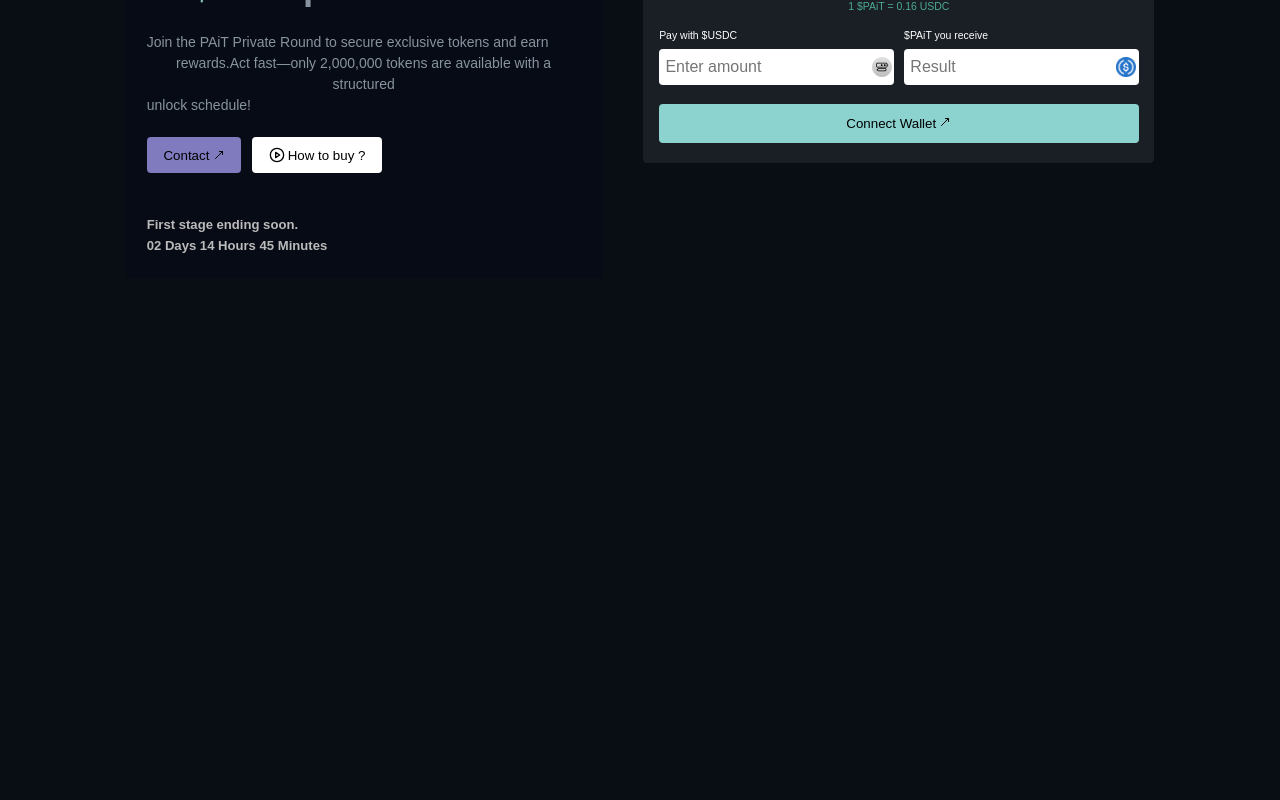
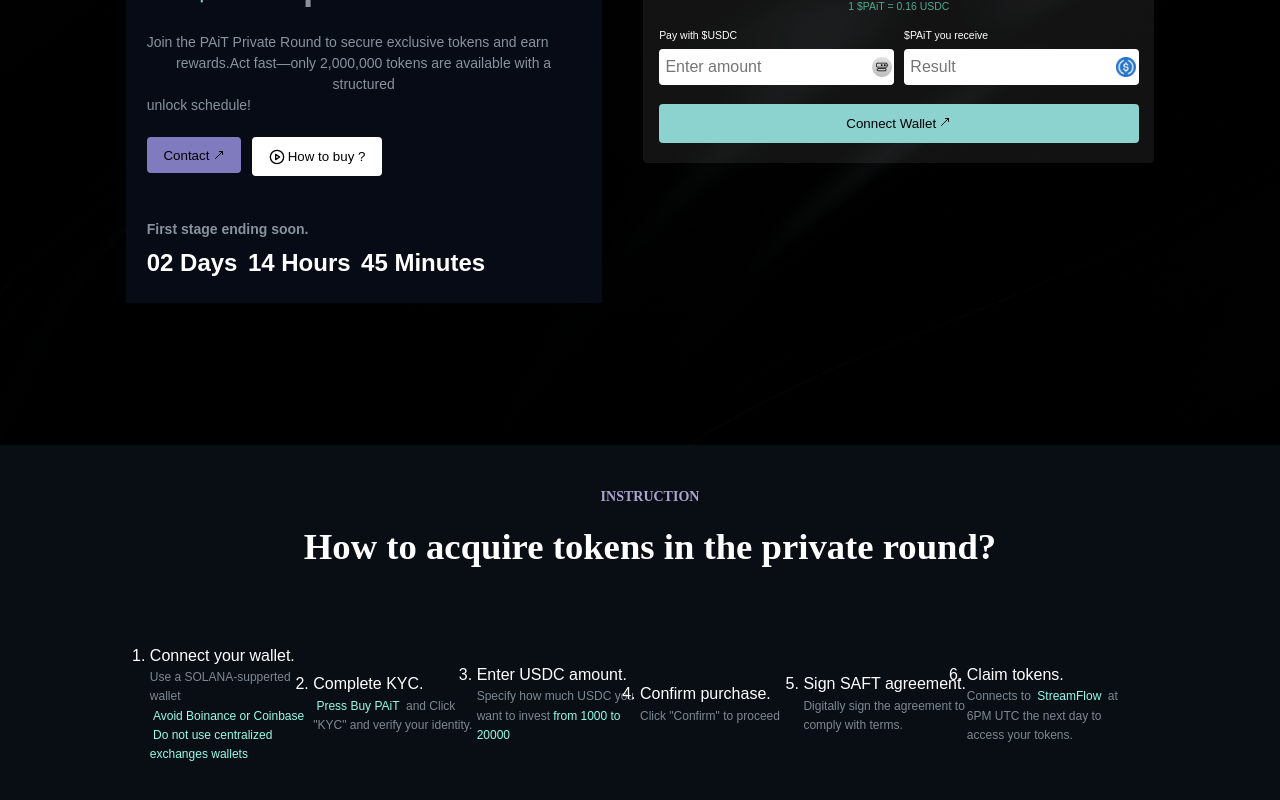
Before and after one commit to PAiT-trade/private-round, a Next.js app: page / in a window 1280 px wide. Shown: the part 342-1142 px from the top of the page. Before the commit the page ends 800 px from the top, so only its background shows below. Built offline with nearby package versions, Linux system fonts and the light colour scheme.

Commit message:
add how to buy assets

```diff
--- a/src/app/page.tsx
+++ b/src/app/page.tsx
@@ -1,7 +1,10 @@
 "use client";
 import { BuyCard } from "@/components/Cards/Buy";
 import PreSale from "@/components/Cards/PreSale";
+import HeadingWithBar from "@/components/HeadingWIthLeftBar";
+import { HowToBuy } from "@/components/HowToBuy";
 import { NavSection } from "@/components/navbar";
+import { SectionWrapper } from "@/styles/app-common-styled";
 import { AppState } from "@/types/app";
 import { useState } from "react";
 import styled from "styled-components";
@@ -15,13 +18,25 @@ export default function Home() {
     paitPrice: "0.16",
   });
   return (
+    <>
       <HeaderWrapper>
         <NavSection />
         <FlexContainer>
           <PreSale />
-        <BuyCard state={state} />
+          <BuyCard $state={state} />
         </FlexContainer>
       </HeaderWrapper>
+
+      {/* Instructions Section */}
+      <SectionWrapper>
+        <HeadingWithBar
+          $title="INSTRUCTION"
+          $color="#ADA5D1"
+          $subtitle="How to acquire tokens in the private round?"
+        />
+        <HowToBuy />
+      </SectionWrapper>
+    </>
   );
 }
 
@@ -30,7 +45,8 @@ const HeaderWrapper = styled.div`
   justify-content: space-between;
   align-items: center;
   color: white;
-  background-image: "/header-cover.png";
+  background: linear-gradient(to bottom, rgba(0, 0, 0, 0.3), rgba(0, 0, 0, 0.9)),
+    url("/header-cover.png");
   background-size: cover;
   background-repeat: no-repeat;
   padding: 1rem 12rem;
--- a/src/components/Cards/Buy.tsx
+++ b/src/components/Cards/Buy.tsx
@@ -5,10 +5,10 @@ import { AppState } from "@/types/app";
 import { ProgressBar } from "../PogressBar";
 import { MoveUpRightIcon } from "lucide-react";
 interface BuyCardProps {
-  state: AppState;
-  setPaits?: () => void;
+  $state: AppState;
+  $setPaits?: () => void;
 }
-export const BuyCard: React.FC<BuyCardProps> = ({ state }) => {
+export const BuyCard: React.FC<BuyCardProps> = ({ $state }) => {
   return (
     <Card>
       <Header>
@@ -31,7 +31,9 @@ export const BuyCard: React.FC<BuyCardProps> = ({ state }) => {
         </BuyCardHeaderAllocationHeader>
 
         <ProgressBar
-          progress={(state.allocation.remaining / state.allocation.total) * 100}
+          $progress={
+            ($state.allocation.remaining / $state.allocation.total) * 100
+          }
         />
 
         <BText color="#4daa90">1 $PAiT = {0.16} USDC</BText>
--- a/src/components/Cards/PreSale.tsx
+++ b/src/components/Cards/PreSale.tsx
@@ -4,6 +4,8 @@ import { CirclePlayIcon, MoveUpRightIcon } from "lucide-react";
 
 const Wrapper = styled.div`
   background-color: #070b15;
+  backdrop-filter: blur(60%);
+  -webkit-backdrop-filter: blur(60%);
   color: #fff;
   padding: 2rem;
   text-align: center;
@@ -42,7 +44,7 @@ const Title = styled.h1`
     }
   }
 `;
-const Subtitle = styled.p`
+const Subtitle = styled.h4`
   font-size: 1rem;
   margin: 1rem 0 2rem;
   line-height: 1.5;
@@ -55,9 +57,9 @@ const ButtonContainer = styled.div`
   gap: 1rem;
   margin-bottom: 2rem;
 `;
-const Button = styled.button<{ bgcolor?: string }>`
+const Button = styled.button<{ $bgcolor?: string }>`
   background-color: #8cd2cf;
-  background-color: ${(props) => (props.bgcolor ? props.bgcolor : "##8cd2cf")};
+  background-color: ${({ $bgcolor }) => ($bgcolor ? $bgcolor : "##8cd2cf")};
   display: flex;
   align-items: center;
   justify-content: center;
@@ -84,13 +86,22 @@ const Countdown = styled.div`
   font-weight: bold;
   margin-top: 2rem;
   display: flex;
+  gap: 0.3rem;
   flex-direction: column;
   align-items: flex-start;
   justify-content: flex-start;
-
   span {
-    font-size: 1.25rem;
-    color: #bbb;
+    color: #87939e;
+    font-size: 14px;
+  }
+  div {
+    display: flex;
+    gap: 1rem;
+    span {
+      font-size: 24px;
+      font-weight: bold;
+      color: #fff;
+    }
   }
 `;
 
@@ -117,14 +128,14 @@ const PreSale = () => {
         </Paragraph>
       </Subtitle>
       <ButtonContainer>
-        <Button bgcolor="#7F7BBE">
+        <Button $bgcolor="#7F7BBE">
           <ButtonWallet>
             <span>Contact</span>
             <MoveUpRightIcon size={12} />
           </ButtonWallet>
         </Button>
 
-        <Button bgcolor="#fff">
+        <Button style={{ height: "3.75rem" }} $bgcolor="#fff">
           <ButtonWallet>
             <CirclePlayIcon size={16} />
             <span>How to buy ?</span>
@@ -133,9 +144,11 @@ const PreSale = () => {
       </ButtonContainer>
       <Countdown>
         <span>First stage ending soon.</span>
-        <span>
-          02 Days <span>14 Hours</span> <span>45 Minutes</span>
-        </span>
+        <div>
+          <span>02 Days</span>
+          <span>14 Hours</span>
+          <span>45 Minutes</span>
+        </div>
       </Countdown>
     </Wrapper>
   );
--- /dev/null
+++ b/src/components/HeadingWIthLeftBar.tsx
@@ -0,0 +1,65 @@
+"use client";
+import React from "react";
+import styled from "styled-components";
+
+const HeadingContainer = styled.div`
+  display: flex;
+  align-items: center;
+  margin-top: 20px;
+  display: flex;
+  justify-content: center;
+  align-items: center;
+`;
+
+const LeftBar = styled.div<{ $color: string }>`
+  width: 10px;
+  height: 100%;
+  background-color: ${({ $color }) => $color};
+  margin-right: 10px;
+`;
+
+const HeadingText = styled.h1<{ $color: string }>`
+  font-size: 14px;
+  font-weight: bold;
+  color: ${({ $color }) => $color};
+`;
+
+const SubHeading = styled.h2`
+  color: "#fff";
+  font-size: 3.5rem;
+  font-weight: bold;
+`;
+
+interface HeadingWithBarProps {
+  $title: string;
+  $color?: string;
+  $subtitle?: string;
+}
+const HeadingWithBar: React.FC<HeadingWithBarProps> = ({
+  $title,
+  $color,
+  $subtitle,
+}) => {
+  return (
+    <HeadingContainer>
+      <LeftBar $color={$color!} />
+      <div
+        style={{
+          display: "flex",
+          alignContent: "center",
+          fontFamily: "Mona Sans",
+          alignItems: "center",
+          flexDirection: "column",
+          fontSize: "3.5rem",
+          color: "#fff",
+          gap: "1rem",
+        }}
+      >
+        <HeadingText $color={$color!}>{$title}</HeadingText>
+        <SubHeading>{$subtitle}</SubHeading>
+      </div>
+    </HeadingContainer>
+  );
+};
+
+export default HeadingWithBar;
--- /dev/null
+++ b/src/components/HowToBuy.tsx
@@ -0,0 +1,92 @@
+"use client";
+import styled from "styled-components";
+
+export const HowToBuy = () => {
+  return (
+    <Container>
+      {" "}
+      <List>
+        <ListItem>
+          <ListContent>
+            <ListContentItemHeader>Connect your wallet.</ListContentItemHeader>
+            <ListContentItem>Use a SOLANA-supperted wallet</ListContentItem>
+            <ListContentItem>
+              <span>Avoid Boinance or Coinbase</span>
+            </ListContentItem>
+            <ListContentItem>
+              <span>Do not use centralized exchanges wallets</span>
+            </ListContentItem>
+          </ListContent>
+        </ListItem>
+        <ListItem>
+          <ListContent>
+            <ListContentItemHeader>Complete KYC.</ListContentItemHeader>
+            <ListContentItem>
+              <span>Press Buy PAiT</span> and Click "KYC" and verify your
+              identity.
+            </ListContentItem>
+          </ListContent>
+        </ListItem>
+        <ListItem>
+          <ListContent>
+            <ListContentItemHeader>Enter USDC amount.</ListContentItemHeader>
+            <ListContentItem>
+              Specify how much USDC you want to invest
+              <span>from 1000 to 20000</span>
+            </ListContentItem>
+          </ListContent>
+        </ListItem>
+        <ListItem>
+          <ListContent>
+            <ListContentItemHeader>Confirm purchase.</ListContentItemHeader>
+            <ListContentItem>Click "Confirm" to proceed</ListContentItem>
+          </ListContent>
+        </ListItem>
+        <ListItem>
+          <ListContent>
+            <ListContentItemHeader>Sign SAFT agreement.</ListContentItemHeader>
+            <ListContentItem>
+              Digitally sign the agreement to comply with terms.
+            </ListContentItem>
+          </ListContent>
+        </ListItem>
+        <ListItem>
+          <ListContent>
+            <ListContentItemHeader>Claim tokens.</ListContentItemHeader>
+            <ListContentItem>
+              Connects to <span>StreamFlow</span> at 6PM UTC the next day to
+              access your tokens.
+            </ListContentItem>
+          </ListContent>
+        </ListItem>
+      </List>
+    </Container>
+  );
+};
+const Container = styled.div`
+  padding: 6.25rem 0;
+  font-size: 16px;
+  color: #fff;
+  font-weight: normal;
+`;
+const List = styled.ol`
+  display: flex;
+  justify-content: space-between;
+  align-items: center;
+  align-content: center;
+`;
+const ListItem = styled.li`
+  flex: 1 1 calc(60.33% - 0.5rem);
+`;
+
+const ListContent = styled.div``;
+const ListContentItem = styled.p`
+  font-size: 12px;
+  color: #7d8893;
+
+  span {
+    color: #95fce9;
+    padding: 0 0.3rem;
+  }
+`;
+const ListContentItemHeader = styled.p``;
--- a/src/components/PogressBar.tsx
+++ b/src/components/PogressBar.tsx
@@ -2,13 +2,13 @@ import React from "react";
 import styled from "styled-components";
 
 interface ProgressBarProps {
-  progress: number;
+  $progress: number;
 }
 
-export const ProgressBar: React.FC<ProgressBarProps> = ({ progress }) => {
+export const ProgressBar: React.FC<ProgressBarProps> = ({ $progress }) => {
   return (
     <ProgressBarContainer>
-      <Progress progress={progress} />
+      <Progress $progress={$progress} />
     </ProgressBarContainer>
   );
 };
@@ -22,14 +22,14 @@ const ProgressBarContainer = styled.div`
   overflow: hidden;
 `;
 
-const Progress = styled.div<{ progress: number }>`
+const Progress = styled.div<{ $progress: number }>`
   background-color: #4daa90;
   height: 100%;
-  width: ${({ progress }) => progress}%;
+  width: ${({ $progress }) => $progress}%;
   transition: width 0.3s ease-in-out;
   position: absolute;
   left: 0;
   top: 0;
-  border-radius: ${({ progress }) =>
-    progress === 100 ? "10px" : "10px 0 0 10px"};
+  border-radius: ${({ $progress }) =>
+    $progress === 100 ? "10px" : "10px 0 0 10px"};
 `;
--- a/src/components/navbar.tsx
+++ b/src/components/navbar.tsx
@@ -35,9 +35,10 @@ export const ConnectWalletButton = styled.div`
   align-items: center;
   gap: 4px;
   font-size: 14px;
+  color: #000;
 `;
 export const ConnectWalletButtonLabel = styled.span`
-  color: white;
+  color: #000;
 `;
 
 export const NavSection = () => {
--- a/src/styles/Global.ts
+++ b/src/styles/Global.ts
@@ -31,6 +31,7 @@ export const GlobalStyle = createGlobalStyle`
     body {
         font-family: ${({ theme }) => theme.fonts.main};
         font-weight: 400;
+        letter-spacing: 0cap.5 !important;
         line-height: 1.6;
         color: ${({ theme }) => theme.colors.text};
         background-color: ${({ theme }) => theme.colors.primary};
--- a/src/styles/app-common-styled.ts
+++ b/src/styles/app-common-styled.ts
@@ -8,8 +8,11 @@ export const Container = styled.div`
 `;
 
 export const SectionWrapper = styled.div`
-  padding: 0 20px;
   margin: ${({ theme }) => `${theme.padding.small} ${theme.padding.large}`};
+  padding: 1rem 12rem;
+  display: flex;
+  align-items: center;
+  flex-direction: column;
 `;
 
 export const Link = styled.a``;
```
Also changed, not shown: src/components/Button.tsx (deleted, +0 -132 lines). Lines whose indentation alone changed are shown as unchanged.
